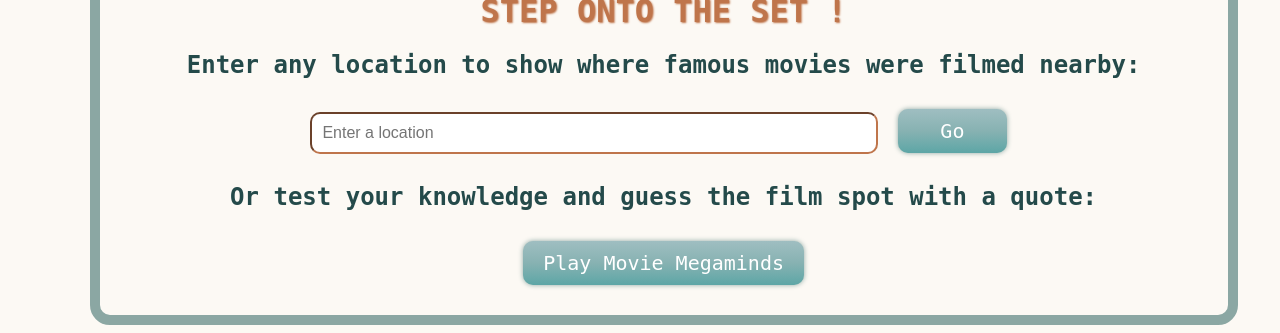
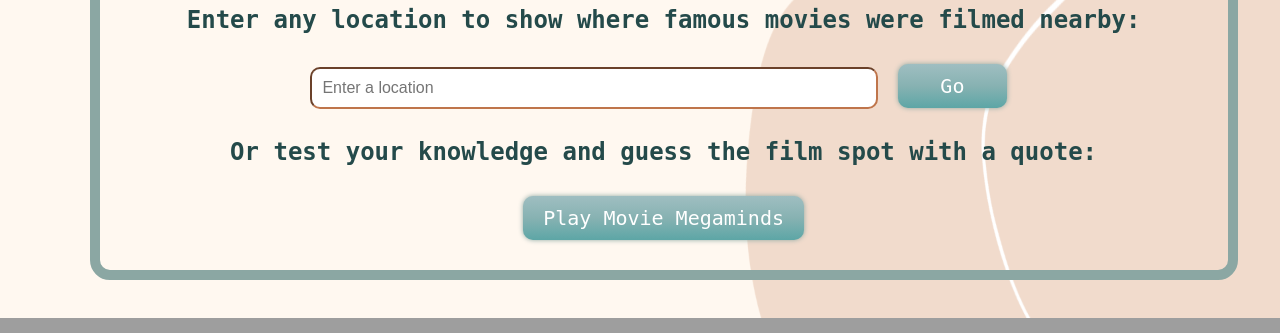
Before and after one commit to alissachimi/finalFilm, a Flask app: page / in a window 1280 px wide; the page is wider, and only the part inside the window is pictured. Shown: the part 1077-1410 px from the top of that part. Run offline with Flask 3, Linux system fonts and the light colour scheme; some libraries are stand-ins or nearby versions.

Commit message:
updated the home page

```diff
--- a/static/CSS/home.css
+++ b/static/CSS/home.css
@@ -1,5 +1,4 @@
 body{
-    background-color: rgb(252, 249, 244);
     background-image: url("");
     text-align: center;
     justify-content: center;
@@ -7,6 +6,8 @@
     margin-left: auto;
     overflow-x: hidden;
     font-family: 'Roboto Mono', monospace;
+    background-image: url("/static/images/home-background.png");
+    background-size: 100% 100%;
 }
 
 h1{
@@ -50,29 +51,14 @@
     margin-left: -16%;
 }
 
-/* @keyframes buttonAnimation {
-    from {background-color: #9FBEC1;}
-    to {background-color: #3F7373;}
-} */
-
 button:hover{
     cursor: pointer;
-    /* animation-name: buttonAnimation;
-    animation-duration: 1.5s;
-    animation-direction: alternate;
-    animation-iteration-count: infinite; */
     box-shadow: 1px 1px 10px rgba(0, 0, 0, 0.3);
 }
 
 button:active{
     transform: translateY(6px);
 }
-
-/* .search-container{
-    /* display: flex;
-    align-items: center;
-    justify-content: center; */
-/* } */
 
 .search-input{
     padding: 10px;
@@ -94,6 +80,7 @@
     padding: 20px;
     border-radius: 20px;
     margin-top: -3%;
+    margin-bottom: 3%;
 
 }
 
--- a/templates/home.html
+++ b/templates/home.html
@@ -21,7 +21,7 @@
         </ul>
     </nav>
     <div class="content">
-        <img src="/static/images/FFLogo.svg" alt="FF Logo" style="width: 85%; margin-top: 20px;">
+        <img src="/static/images/FFLogo.svg" alt="FF Logo" style="width: 85%; margin-top: -2%;">
         <div class="gif">
             <img src="/static//images/PintoPin.gif" alt="footprints GIF">
         </div>
@@ -29,7 +29,7 @@
 
     <div id="container">
         <div class="slogan">
-            <h1>STEP ONTO THE SET !</h1>
+            <h1>STEP ONTO THE SET!</h1>
             <h2>Enter any location to show where famous movies were filmed nearby:</h2>
         </div>
         <!-- search box -->
```
Also changed, not shown: static/images/home-background.png (added).
